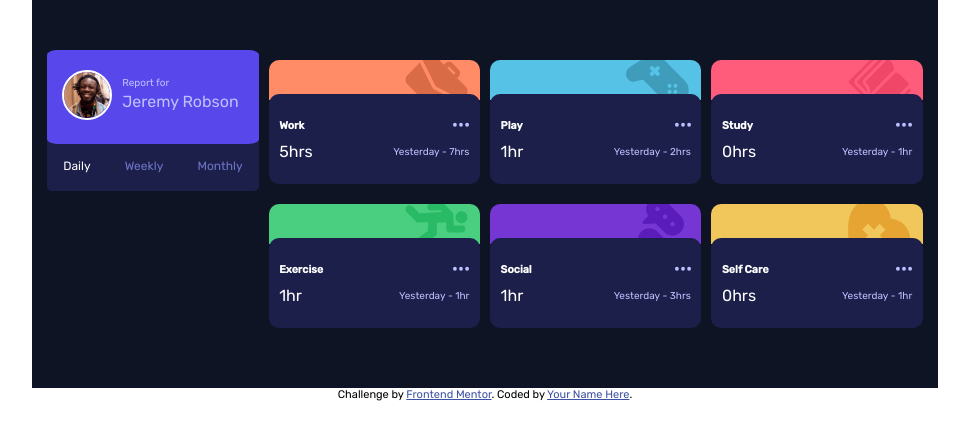
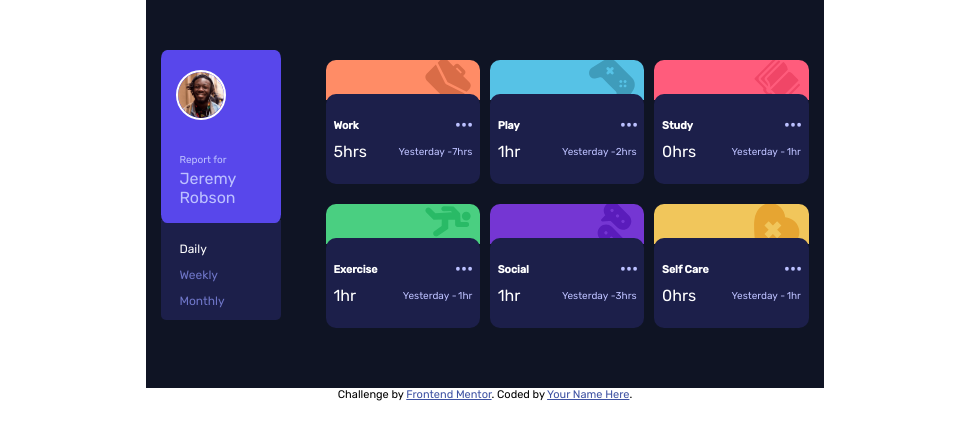
Before and after one commit to Ricksoc/fem-time-tracker, a plain HTML site: page index.html in a window 1280 px wide. Shown: the whole page, without its empty margins (155-1124 px from the left). Drawn offline with Linux system fonts and the light colour scheme.

Commit message:
Style profile card for desktop
Set layout of profile card for desktop using breakpoint-up
mixin. Alignment within Grid will need work once activity cards are
desktop styled.

```diff
--- a/app/scss/_profile-card.scss
+++ b/app/scss/_profile-card.scss
@@ -2,6 +2,10 @@
 
 .profile-card {
   grid-area: profile;
+
+  @include breakpoint-up(desktop) {
+    width: 120px;
+  }
 }
 
 .profile-card-top {
@@ -11,6 +15,11 @@
   border-radius: 5%;
   background-color: $primary-blue;
   color: $pale-blue;
+
+  @include breakpoint-up(desktop) {
+    flex-direction: column;
+    align-items: flex-start;
+  }
 
   & img {
     margin: 20px 10px 20px 15px;
@@ -23,6 +32,7 @@
 .intro {
   margin-bottom: 3px;
   font-size: rem(10);
+  margin-left: 18px;
 }
 
 .name {
@@ -30,6 +40,7 @@
   margin-right: 20px;
   font-size: rem(16);
   color: $pale-blue;
+  margin-left: 18px;
 }
 
 .profile-card-bottom {
@@ -40,10 +51,19 @@
   margin-top: -3px;
   background-color: $d-blue;
 
+  @include breakpoint-up(desktop) {
+    height: 100px;
+  }
+
   &__container {
     display: flex;
     width: 100%;
     justify-content: space-between;
+
+    @include breakpoint-up(desktop) {
+      flex-direction: column;
+      align-items: flex-start;
+    }
   }
 
   &__btn {
@@ -52,12 +72,19 @@
     font-size: rem(12);
     color: $desat-blue;
 
-    &:first-child {
-      margin-left: 10px;
+    @include breakpoint-up(desktop) {
+      margin-left: 12px;
+      margin-top: 10px;
     }
 
-    &:last-child {
-      margin-right: 10px;
+    @include breakpoint-down(mobile) {
+      &:first-child {
+        margin-left: 10px;
+      }
+
+      &:last-child {
+        margin-right: 10px;
+      }
     }
 
     &.active {
```
Also changed, not shown: dist/main.css, 1 other file.
